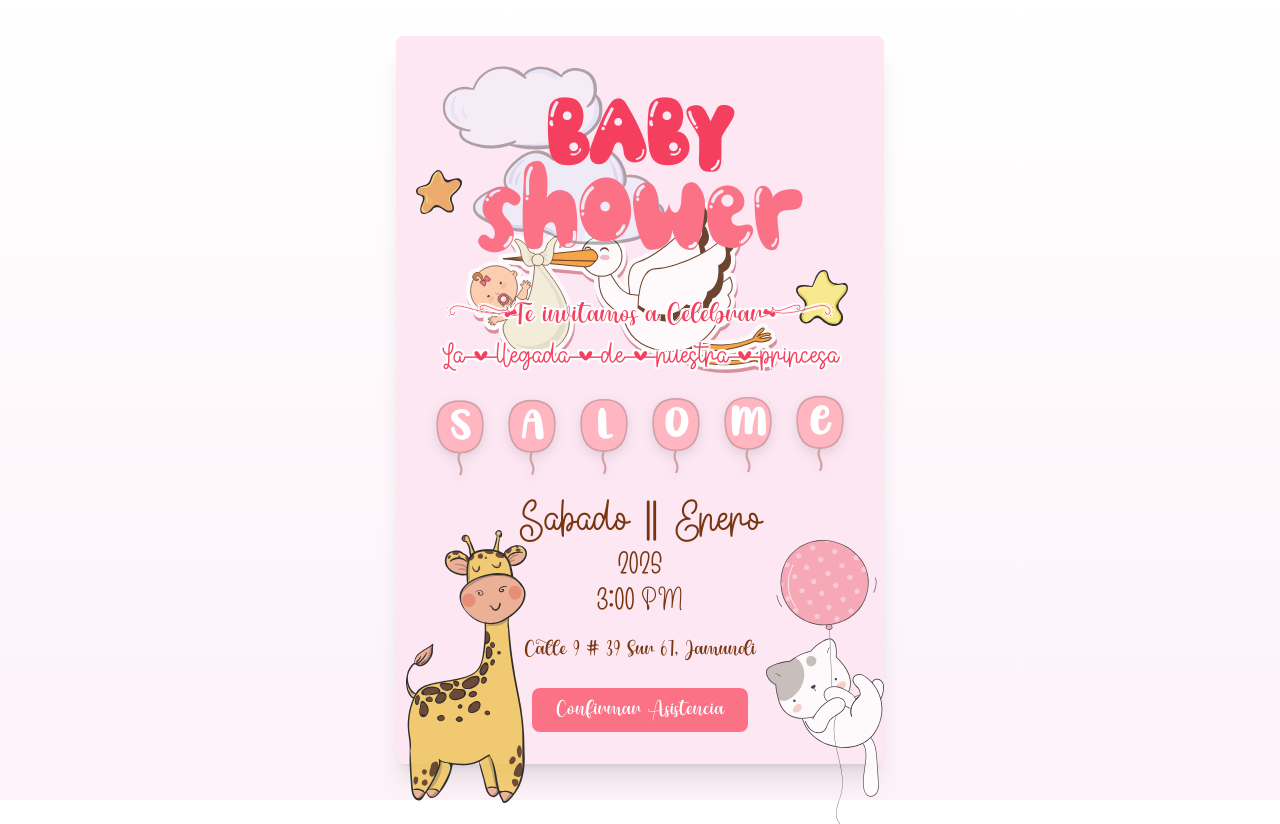
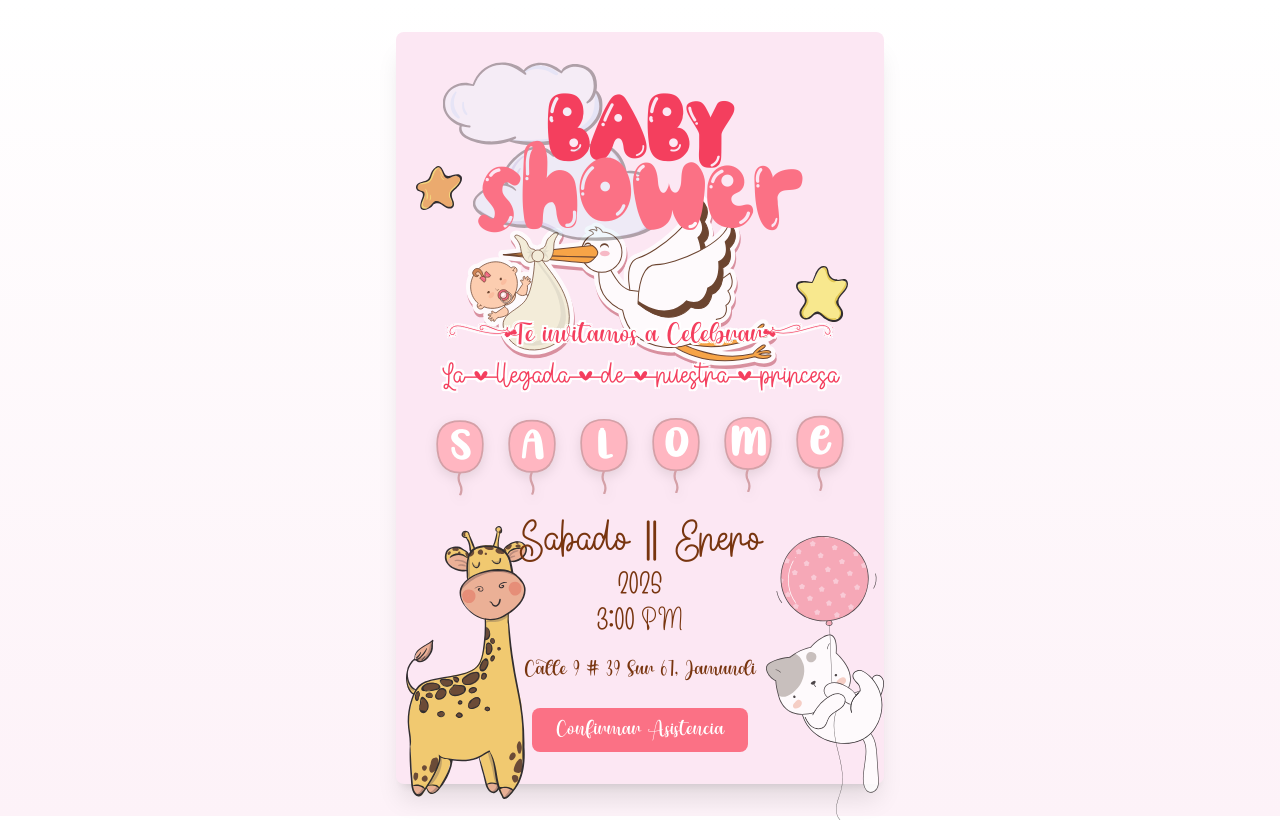
Before and after one commit to edison-enriquez/baby-shower-invitation, a Next.js app: page / in a window 1280 px wide. Built offline with nearby package versions, Linux system fonts and the light colour scheme.

Commit message:
update separations padding

```diff
--- a/src/app/page.js
+++ b/src/app/page.js
@@ -108,12 +108,12 @@ const MainInvitation = () => (
 
     <div className="text-8xl font-bubble text-rose-500 leading-none">
       BABY
-      <div className="text-9xl font-bubble text-rose-400 -mt-10">
+      <div className="text-9xl font-bubble text-rose-400 -mt-14">
         shower
       </div>
     </div>
 
-    <div className="text-2xl font-girl text-rose-500" style={{ textShadow: "2px 2px 0px white, -2px -2px 0px white, -2px 2px 0px white, 2px -2px 0px white, 0px 2px 0px white, 0px -2px 0px white, 2px 0px 0px white, -2px 0px 0px white" }}>
+    <div className="text-2xl font-girl text-rose-500 pt-10" style={{ textShadow: "2px 2px 0px white, -2px -2px 0px white, -2px 2px 0px white, 2px -2px 0px white, 0px 2px 0px white, 0px -2px 0px white, 2px 0px 0px white, -2px 0px 0px white" }}>
 
     e invitamos a Celebra
       <div className="mt-2 font-girl1 text-rose-500"
```
